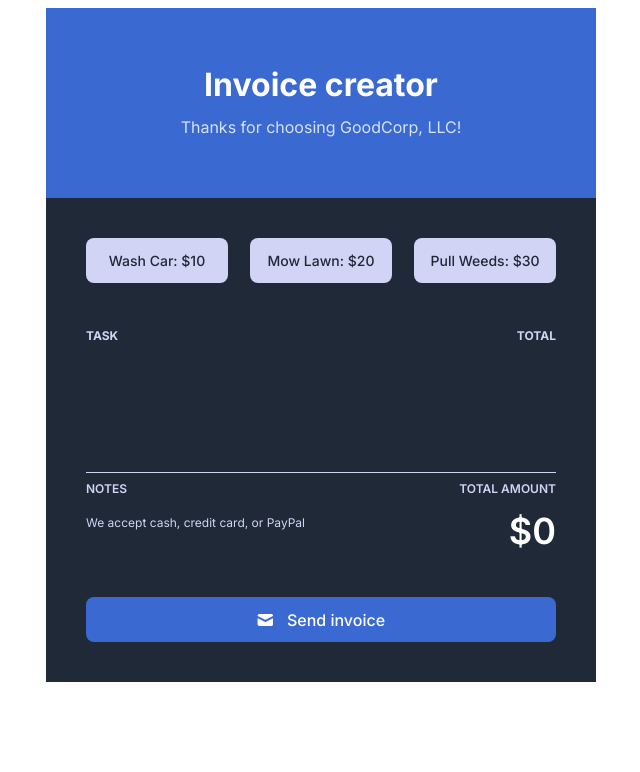
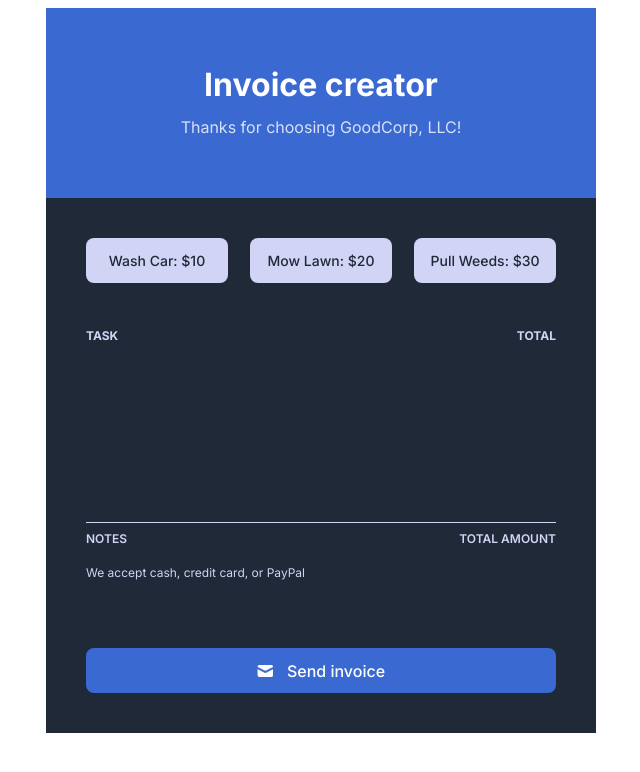
Before and after one commit to DainiusMI/JSScrimba06_invoice-creator, a website: page index.html in a window 1280 px wide. Both pictures are taken after a click on the button "Send invoice". Shown: the whole page, without its empty margins (319-959 px from the left). Drawn offline with Linux system fonts and the light colour scheme.

Commit message:
resizing fix

```diff
--- a/index.js
+++ b/index.js
@@ -3,6 +3,7 @@ const serviceOptionList = document.getElementById('service-options');
 const selectedServiceList = document.getElementById('selected-services');
 const paymentOptionsEl = document.getElementById('payment-info');
 const finalBillEl = document.getElementById('bill');
+const sendInvoice = document.getElementById('invoice-button');
 
 // information arrays
 const serviceOptionsArray = [
@@ -86,10 +87,20 @@ function sumOrder() {
     bill = sum;
 }
 
+// button that resets entered selected values
+sendInvoice.addEventListener('click', function(){
+    orderedServicesArray = [];
+    bill = 0;
+    finalBillEl.textContent = '';
+    renderOrderedServices();
+})
+
 const removeButton = document.querySelectorAll('.remove-button');
+console.log(removeButton)
 removeButton.forEach(function (i) {
     i.addEventListener('click', function (){
         //orderedServicesArray.push(serviceOptionsArray[i.value]);
         console.log('bam');
+
     })
 })
--- a/scss/home.scss
+++ b/scss/home.scss
@@ -63,7 +63,6 @@ body {
     gap: 22px;
     width: 100%;
 
-    margin-bottom: 43px;
     .button {
         background-color: $accent-color;
 
@@ -87,6 +86,8 @@ body {
 }
 .selected-services-header{
     @include flexRow(center, space-between);
+    margin-top: 43px;
+    margin-bottom: 16px;
     width: 100%;
     p {
         line-height: 20px;
@@ -106,9 +107,11 @@ body {
     width: 100%
 }
 .invoice-container {
-    @include flexCol(space-between, center);
+    @include flexCol(space-between, flex-start);
+    height: 75px;
+    gap: 10px;
     width: 100%;
-    gap: 10px;
+
     .invoice-container-header {
         @include flexRow(center, space-between);
         width: 100%;
@@ -156,7 +159,9 @@ body {
 // service listing mess
 .selected-services-list {
     @include flexCol(flex-start, flex-start);
-    margin-top: 16px;
+    gap: 24px;
+
+    height: 160px;
     width: 100%;
     .selected-services-row {
         width: 100%;
```
Also changed, not shown: css/home.css, 1 other file.
